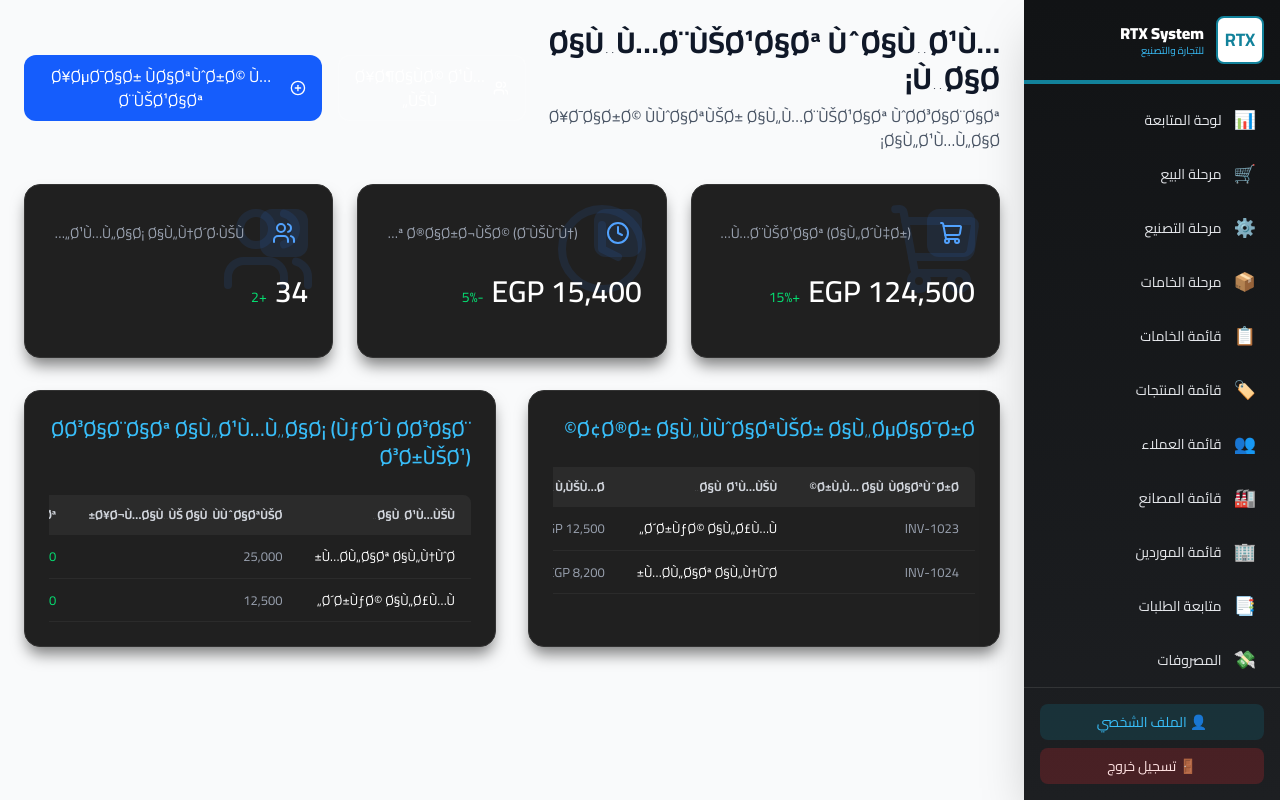
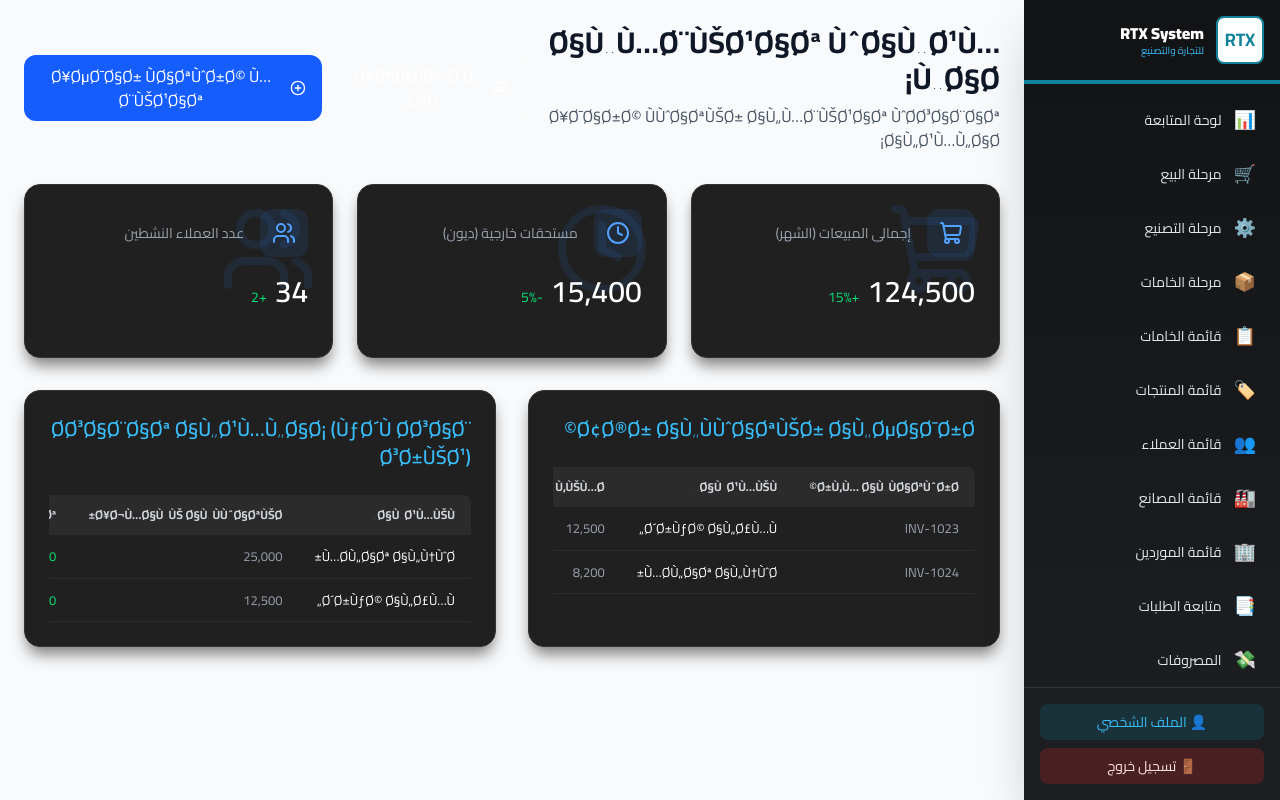
Before and after one commit to momarzouk1998/rtx-system, a Next.js app: page /sales in a window 1280 px wide. Built offline with nearby package versions, Linux system fonts and the light colour scheme.

Commit message:
refactor: Remove all EGP currency labels from the app

```diff
--- a/src/app/inventory/page.tsx
+++ b/src/app/inventory/page.tsx
@@ -109,12 +109,12 @@ export default function InventoryDashboard() {
                 <tr className="border-b border-white/5 hover:bg-white/5">
                   <td className="px-4 py-3 text-white font-medium">Ø£ÙƒÙŠØ§Ø³ Ù…Ù‚Ø§Ø³ 20x30</td>
                   <td className="px-4 py-3 text-green-400 font-bold">5,400</td>
-                  <td className="px-4 py-3 text-white">10,800 EGP</td>
+                  <td className="px-4 py-3 text-white">10,800</td>
                 </tr>
                 <tr className="border-b border-white/5 hover:bg-white/5">
                   <td className="px-4 py-3 text-white font-medium">Ø£ÙƒÙŠØ§Ø³ Ù…Ø·Ø¨ÙˆØ¹Ø© RTX</td>
                   <td className="px-4 py-3 text-green-400 font-bold">2,100</td>
-                  <td className="px-4 py-3 text-white">6,300 EGP</td>
+                  <td className="px-4 py-3 text-white">6,300</td>
                 </tr>
               </tbody>
             </table>
--- a/src/app/materials-stage/page.tsx
+++ b/src/app/materials-stage/page.tsx
@@ -45,13 +45,13 @@ export default function MaterialsStage() {
           </div>
           <div>
             <label className="block text-sm font-medium text-gray-400 mb-2">سعر الكيلو</label>
-            <input type="number" placeholder="0.00 EGP" className="w-full bg-black/20 border border-white/10 rounded-lg py-2 px-4 text-white focus:border-[#38bdf8]" />
+            <input type="number" placeholder="0.00" className="w-full bg-black/20 border border-white/10 rounded-lg py-2 px-4 text-white focus:border-[#38bdf8]" />
           </div>
         </div>
 
         <div className="pt-4 border-t border-white/10 flex justify-between items-center text-xl font-bold text-white">
           <span>إجمالي الفاتورة:</span>
-          <span className="text-amber-400">0.00 EGP</span>
+          <span className="text-amber-400">0.00</span>
         </div>
 
         <button className="w-full flex items-center justify-center gap-2 px-4 py-3 bg-[#12829b] hover:bg-[#107085] text-white rounded-lg font-bold mt-4">
--- a/src/app/sales/page.tsx
+++ b/src/app/sales/page.tsx
@@ -4,9 +4,9 @@ import { motion } from 'framer-motion';
 import { ShoppingCart, Users, Receipt, PlusCircle, CheckCircle, Clock } from 'lucide-react';
 
 const salesStats = [
-  { name: 'Ø¥Ø¬Ù…Ø§Ù„ÙŠ Ø§Ù„Ù…Ø¨ÙŠØ¹Ø§Øª (Ø§Ù„Ø´Ù‡Ø±)', value: 'EGP 124,500', icon: ShoppingCart, change: '+15%' },
-  { name: 'Ù…Ø³ØªØ­Ù‚Ø§Øª Ø®Ø§Ø±Ø¬ÙŠØ© (Ø¯ÙŠÙˆÙ†)', value: 'EGP 15,400', icon: Clock, change: '-5%' },
-  { name: 'Ø¹Ø¯Ø¯ Ø§Ù„Ø¹Ù…Ù„Ø§Ø¡ Ø§Ù„Ù†Ø´Ø·ÙŠÙ†', value: '34', icon: Users, change: '+2' },
+  { name: 'إجمالي المبيعات (الشهر)', value: '124,500', icon: ShoppingCart, change: '+15%' },
+  { name: 'مستحقات خارجية (ديون)', value: '15,400', icon: Clock, change: '-5%' },
+  { name: 'عدد العملاء النشطين', value: '34', icon: Users, change: '+2' },
 ];
 
 export default function SalesDashboard() {
@@ -79,13 +79,13 @@ export default function SalesDashboard() {
                 <tr className="border-b border-white/5 hover:bg-white/5">
                   <td className="px-4 py-3">INV-1023</td>
                   <td className="px-4 py-3 text-white font-medium">Ø´Ø±ÙƒØ© Ø§Ù„Ø£Ù…Ù„</td>
-                  <td className="px-4 py-3">12,500 EGP</td>
+                  <td className="px-4 py-3">12,500</td>
                   <td className="px-4 py-3 text-green-400 flex items-center gap-1"><CheckCircle className="w-4 h-4"/> Ù…Ø³Ø¯Ø¯Ø©</td>
                 </tr>
                 <tr className="border-b border-white/5 hover:bg-white/5">
                   <td className="px-4 py-3">INV-1024</td>
                   <td className="px-4 py-3 text-white font-medium">Ù…Ø­Ù„Ø§Øª Ø§Ù„Ù†ÙˆØ±</td>
-                  <td className="px-4 py-3">8,200 EGP</td>
+                  <td className="px-4 py-3">8,200</td>
                   <td className="px-4 py-3 text-amber-400 flex items-center gap-1"><Clock className="w-4 h-4"/> Ø¢Ø¬Ù„</td>
                 </tr>
               </tbody>
--- a/src/app/treasury/page.tsx
+++ b/src/app/treasury/page.tsx
@@ -92,19 +92,19 @@ export default function Treasury() {
           </button>
           <p className="text-gray-400 text-xs md:text-sm">الرصيد الحالي بالخزينة</p>
           <h3 className="text-2xl md:text-4xl font-bold text-[#38bdf8] mt-2 break-words">
-            {loading ? '...' : currentBalance.toLocaleString()} EGP
+            {loading ? '...' : currentBalance.toLocaleString()}
           </h3>
         </div>
         <div className="glass-dark p-4 md:p-6 rounded-xl border-l-4 border-green-400">
           <p className="text-gray-400 text-xs md:text-sm">إجمالي الوارد (هذا الشهر)</p>
           <h3 className="text-xl md:text-3xl font-bold text-[#38bdf8] mt-2 break-words">
-            {loading ? '...' : monthIn.toLocaleString()} EGP
+            {loading ? '...' : monthIn.toLocaleString()}
           </h3>
         </div>
         <div className="glass-dark p-4 md:p-6 rounded-xl border-l-4 border-red-400">
           <p className="text-gray-400 text-xs md:text-sm">إجمالي المنصرف (هذا الشهر)</p>
           <h3 className="text-xl md:text-3xl font-bold text-[#38bdf8] mt-2 break-words">
-            {loading ? '...' : monthOut.toLocaleString()} EGP
+            {loading ? '...' : monthOut.toLocaleString()}
           </h3>
         </div>
       </div>
@@ -188,7 +188,7 @@ export default function Treasury() {
 
             <div className="space-y-4">
               <div>
-                <label className="block text-sm text-gray-400 mb-2">المبلغ (EGP)</label>
+                <label className="block text-sm text-gray-400 mb-2">المبلغ</label>
                 <input
                   type="number"
                   value={newOpeningBalance}
```
